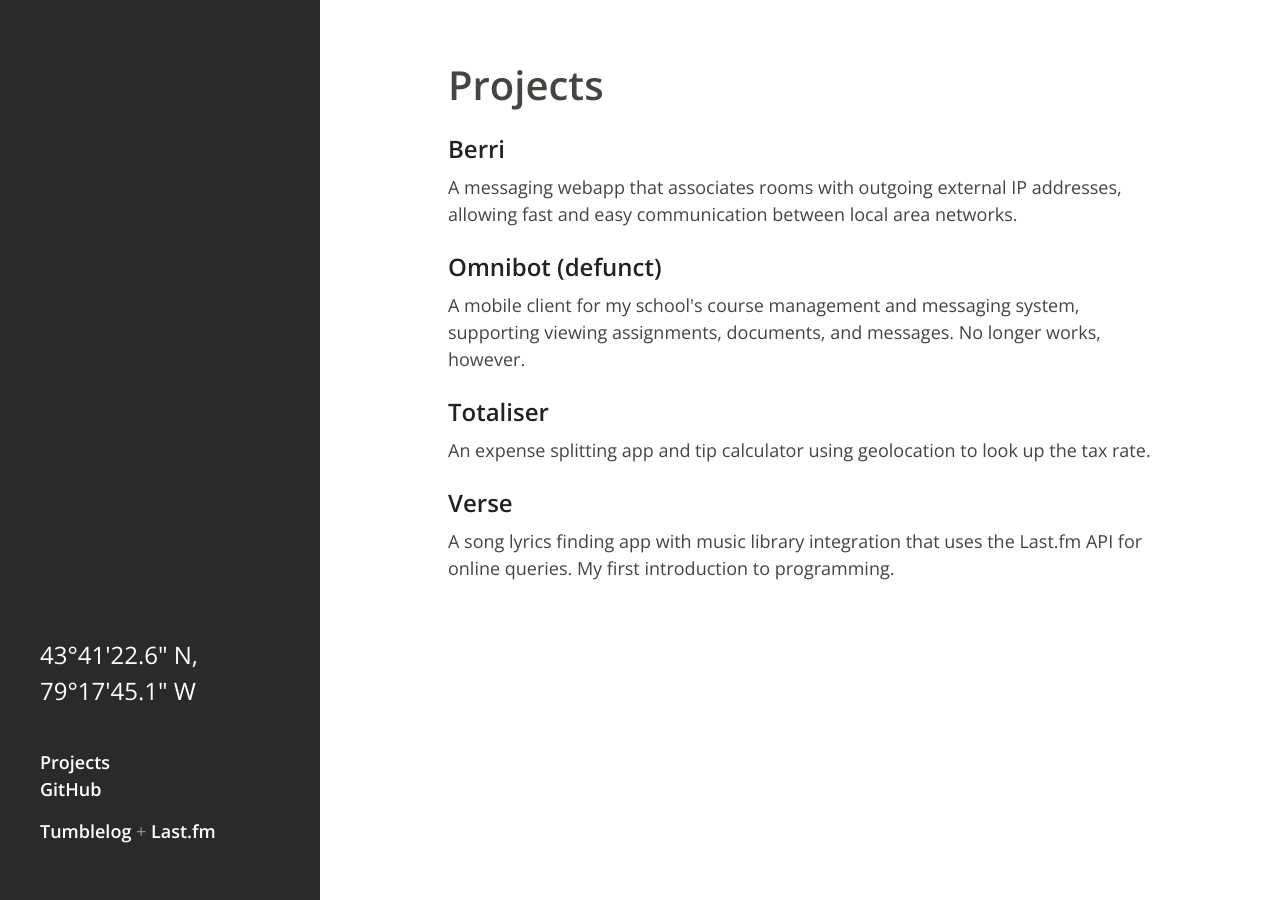
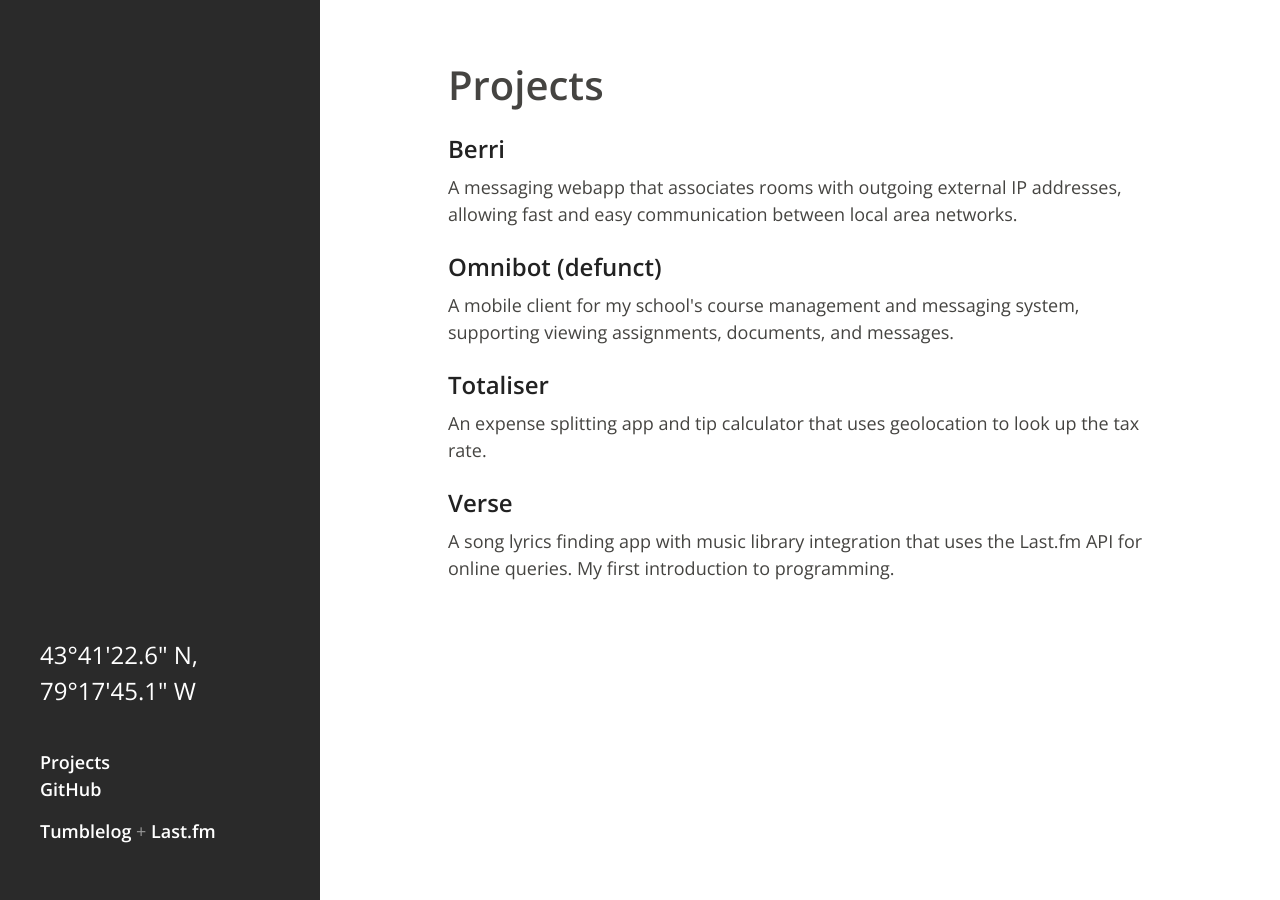
Before and after one commit to MediaPreneur/lvwrence.github.io, a Jekyll site: the page built from projects/index.html, in a window 1280 px wide. Built offline with Jekyll 4.4.1, drawn with Linux system fonts in a browser that asks for light colours.

Commit message:
update projects wording

```diff
--- a/projects/index.html
+++ b/projects/index.html
@@ -26,11 +26,11 @@ permalink: /projects/
 
   <!-- Omnibot -->
   <h3><a href="https://itunes.apple.com/ca/app/omnibot/id603361154?mt=8">Omnibot (defunct)</a></h3>
-  <p>A mobile client for my school's course management and messaging system, supporting viewing assignments, documents, and messages. No longer works, however.</p>
+  <p>A mobile client for my school's course management and messaging system, supporting viewing assignments, documents, and messages.</p>
 
   <!-- Totaliser -->
   <h3><a href="https://itunes.apple.com/ca/app/totaliser/id551890651?mt=8">Totaliser</a></h3>
-  <p>An expense splitting app and tip calculator using geolocation to look up the tax rate.</p>
+  <p>An expense splitting app and tip calculator that uses geolocation to look up the tax rate.</p>
 
   <!-- Verse -->
   <h3><a href="https://itunes.apple.com/ca/app/verse/id498812979?mt=8">Verse</a></h3>
```
